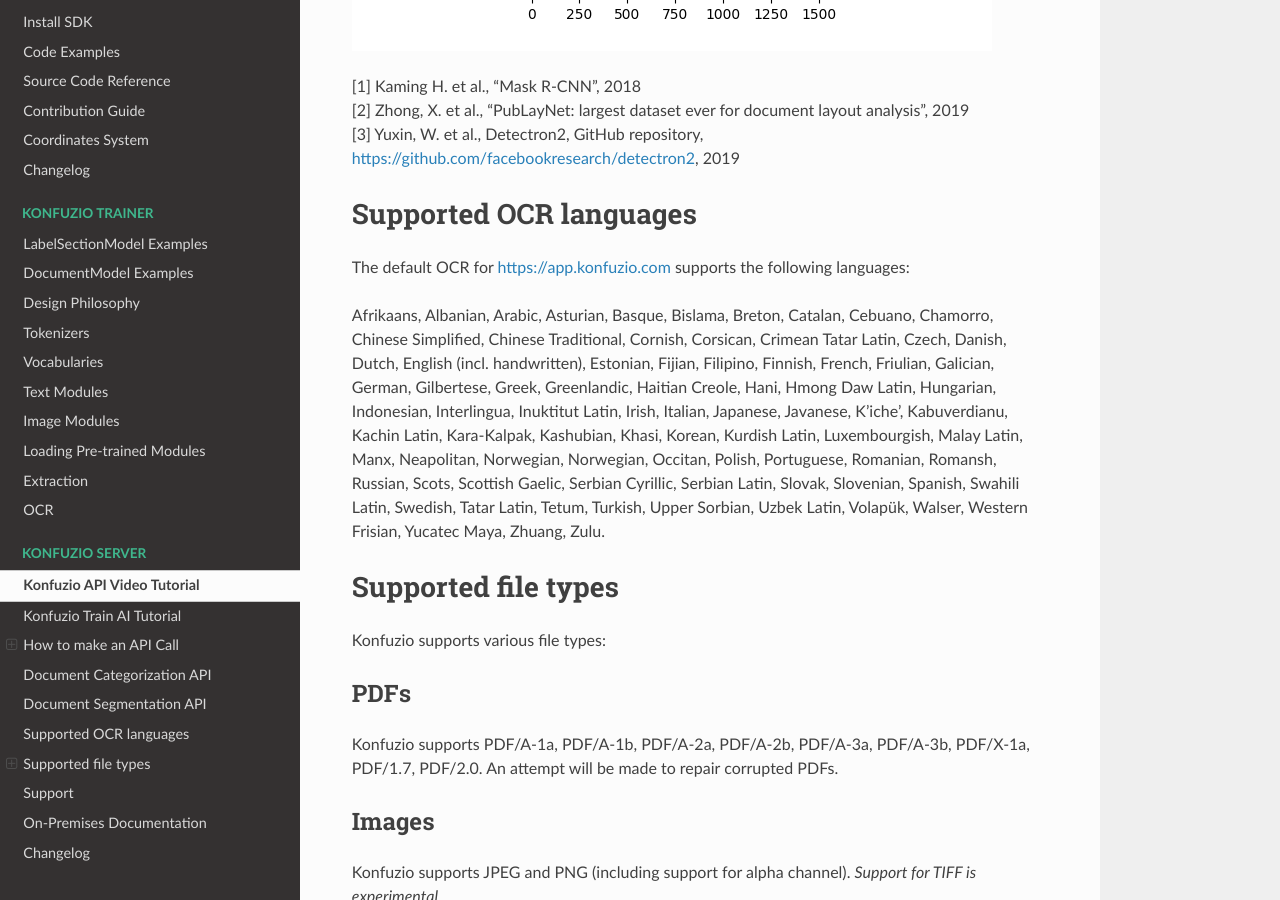
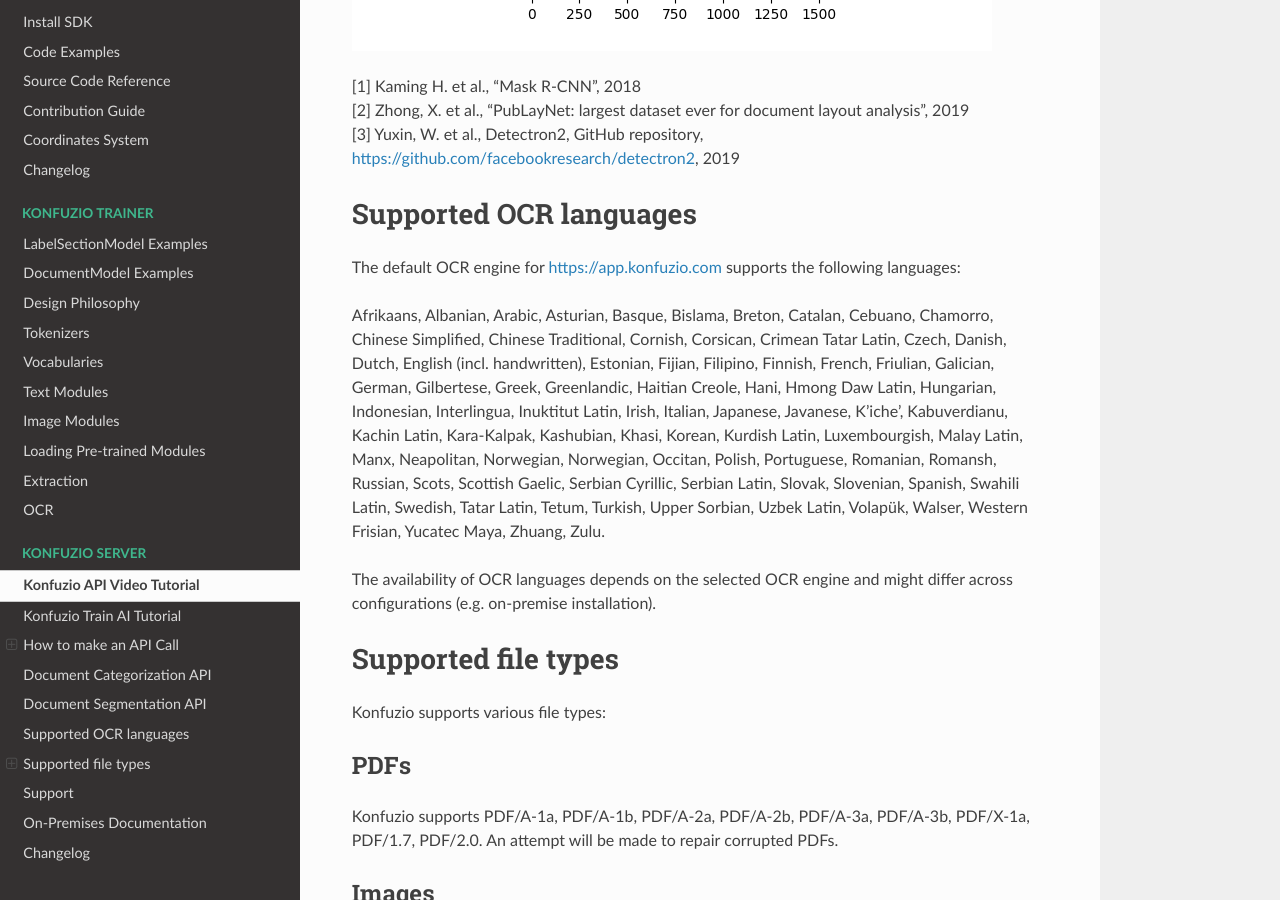
Before and after one commit to konfuzio-ai/konfuzio-sdk, a Sphinx documentation site: the page built from docs/web/api.md, in a window 1280 px wide and 900 px high, scrolled down 3964 px. Built offline with Sphinx 7.4.7 and the Read the Docs theme 2.0.0, drawn with Linux system fonts in a browser that asks for light colours.

```diff
--- a/docs/web/api.md
+++ b/docs/web/api.md
@@ -148,9 +148,11 @@ plt.show()
 
 ## Supported OCR languages
 
-The default OCR for https://app.konfuzio.com supports the following languages:
+The default OCR engine for https://app.konfuzio.com supports the following languages:
 
 Afrikaans, Albanian, Arabic, Asturian, Basque, Bislama, Breton, Catalan, Cebuano, Chamorro, Chinese Simplified, Chinese Traditional, Cornish, Corsican, Crimean Tatar Latin, Czech, Danish, Dutch, English (incl. handwritten), Estonian, Fijian, Filipino, Finnish, French, Friulian, Galician, German, Gilbertese, Greek, Greenlandic, Haitian Creole, Hani, Hmong Daw Latin, Hungarian, Indonesian, Interlingua, Inuktitut Latin, Irish, Italian, Japanese, Javanese, K'iche', Kabuverdianu, Kachin Latin, Kara-Kalpak, Kashubian, Khasi, Korean, Kurdish Latin, Luxembourgish, Malay Latin, Manx, Neapolitan, Norwegian, Norwegian, Occitan, Polish, Portuguese, Romanian, Romansh, Russian, Scots, Scottish Gaelic, Serbian Cyrillic, Serbian Latin, Slovak, Slovenian, Spanish, Swahili Latin, Swedish, Tatar Latin, Tetum, Turkish, Upper Sorbian, Uzbek Latin, Volapük, Walser, Western Frisian, Yucatec Maya, Zhuang, Zulu.
+
+The availability of OCR languages depends on the selected OCR engine and might differ across configurations (e.g. on-premise installation).
 
 ## Supported file types
 
```
